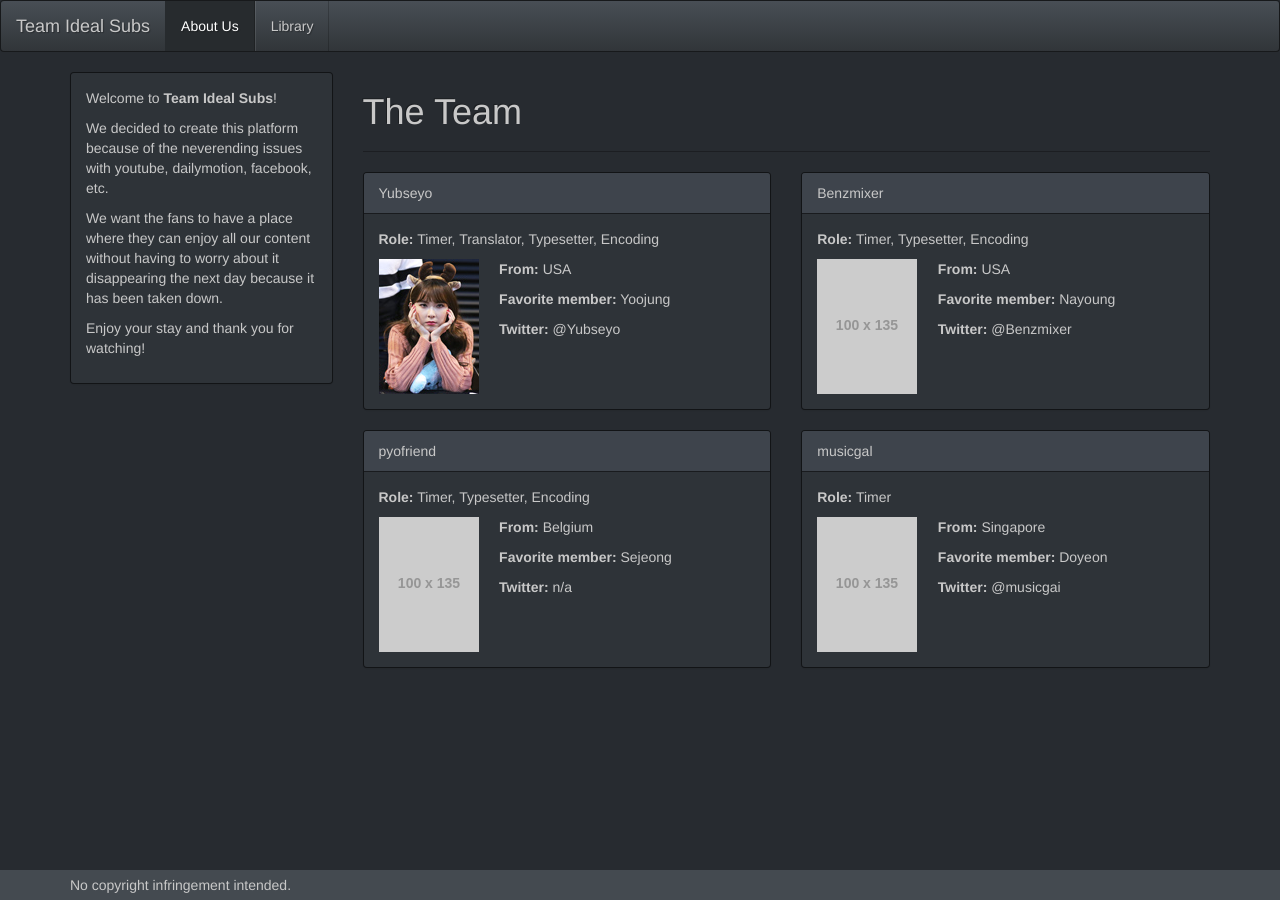
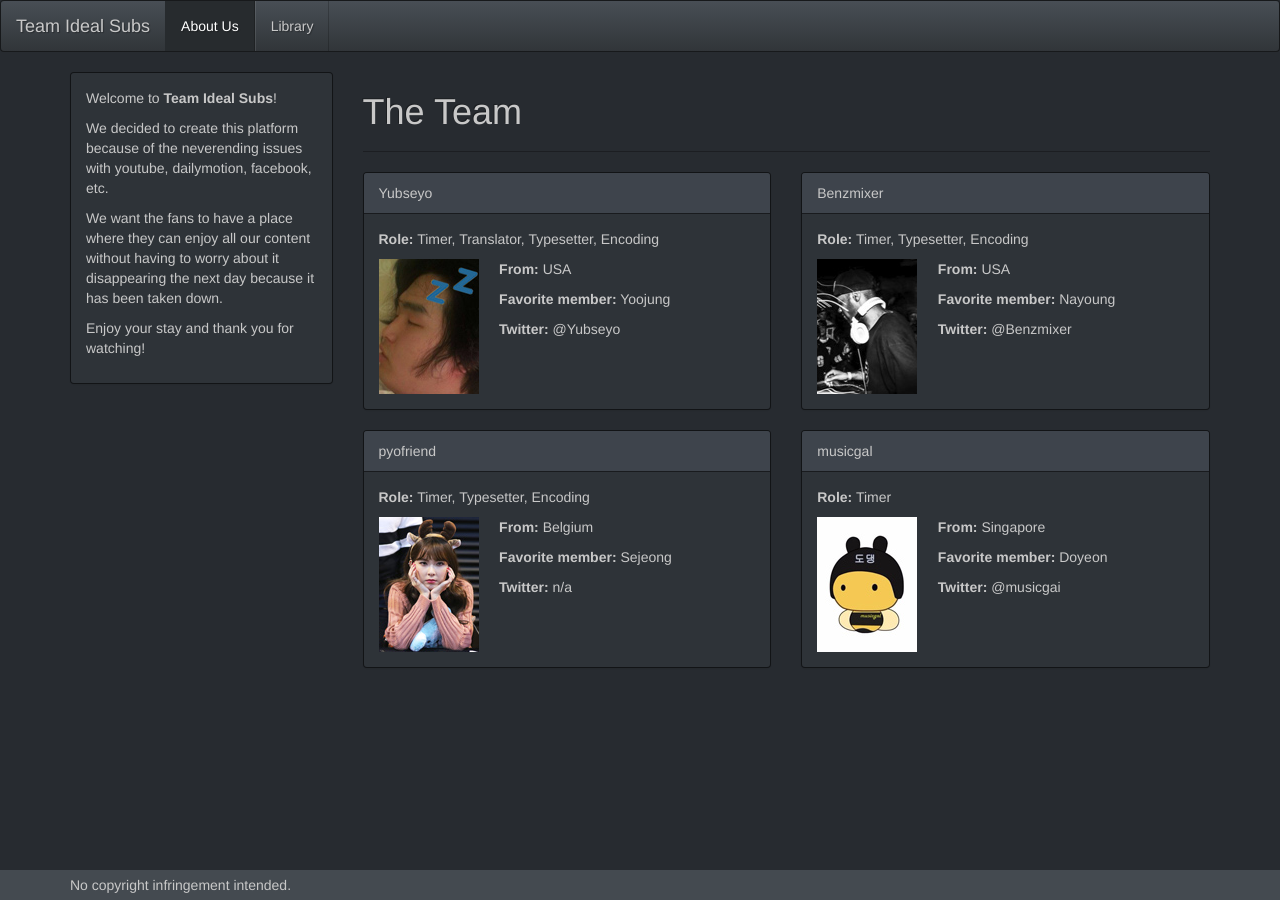
Before and after one commit to teamidealsubs/teamidealsubs.github.io, a Jekyll site: the page built from aboutus.html, in a window 1280 px wide. Built offline with Jekyll 4.4.1, drawn with Linux system fonts in a browser that asks for light colours; nearby versions of some CDN libraries.

Commit message:
finished 4 profiles

```diff
--- a/aboutus.html
+++ b/aboutus.html
@@ -22,7 +22,7 @@ group: navigation
 					</div>
 				</div>
 				<div class="row">
-  					<div class="col-md-4"><img src="{{ ASSET_PATH }}/../../tis-profile-pyo.jpg"></div>
+  					<div class="col-md-4"><img src="{{ ASSET_PATH }}/../../tis-profile-yubs.jpg"></div>
   					<div class="col-md-8 profile-content">
 						<p><strong>From:</strong> USA</p>
 						<p><strong>Favorite member:</strong> Yoojung</p>
@@ -43,7 +43,7 @@ group: navigation
 					</div>
 				</div>
 				<div class="row">
-  					<div class="col-md-4"><img src="http://placehold.it/100x135"></div>
+  					<div class="col-md-4"><img src="{{ ASSET_PATH }}/../../tis-profile-benz.jpg"></div>
   					<div class="col-md-8 profile-content">
 						<p><strong>From:</strong> USA</p>
 						<p><strong>Favorite member:</strong> Nayoung</p>
@@ -66,7 +66,7 @@ group: navigation
 					</div>
 				</div>
 				<div class="row">
-  					<div class="col-md-4"><img src="http://placehold.it/100x135"></div>
+  					<div class="col-md-4"><img src="{{ ASSET_PATH }}/../../tis-profile-pyo.jpg"></div>
   					<div class="col-md-8 profile-content">
 						<p><strong>From:</strong> Belgium</p>
 						<p><strong>Favorite member:</strong> Sejeong</p>
@@ -87,7 +87,7 @@ group: navigation
 					</div>
 				</div>
 				<div class="row">
-  					<div class="col-md-4"><img src="http://placehold.it/100x135"></div>
+  					<div class="col-md-4"><img src="{{ ASSET_PATH }}/../../tis-profile-mich.jpg"></div>
   					<div class="col-md-8 profile-content">
 						<p><strong>From:</strong> Singapore</p>
 						<p><strong>Favorite member:</strong> Doyeon</p>
```
Also changed, not shown: assets/tis-profile-benz.jpg (added), assets/tis-profile-mich.jpg (added), assets/tis-profile-yubs.jpg (added).
